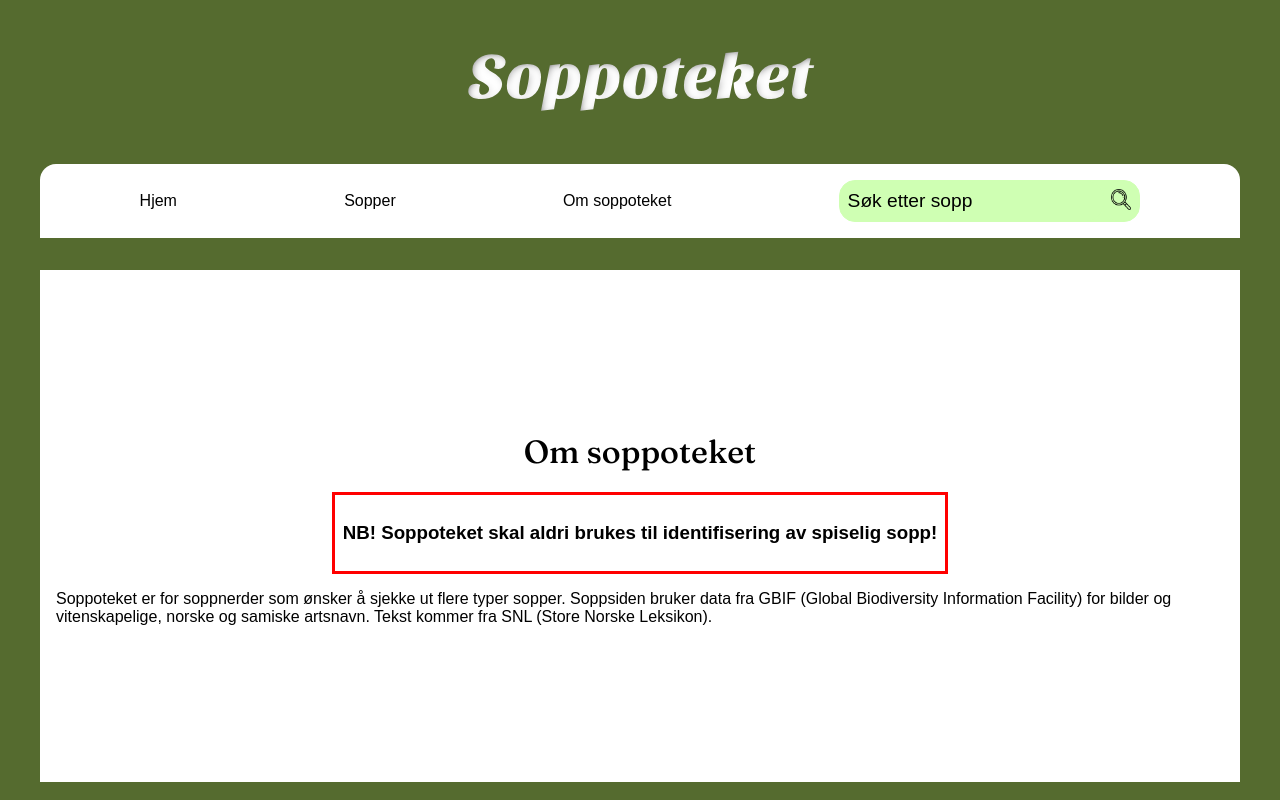
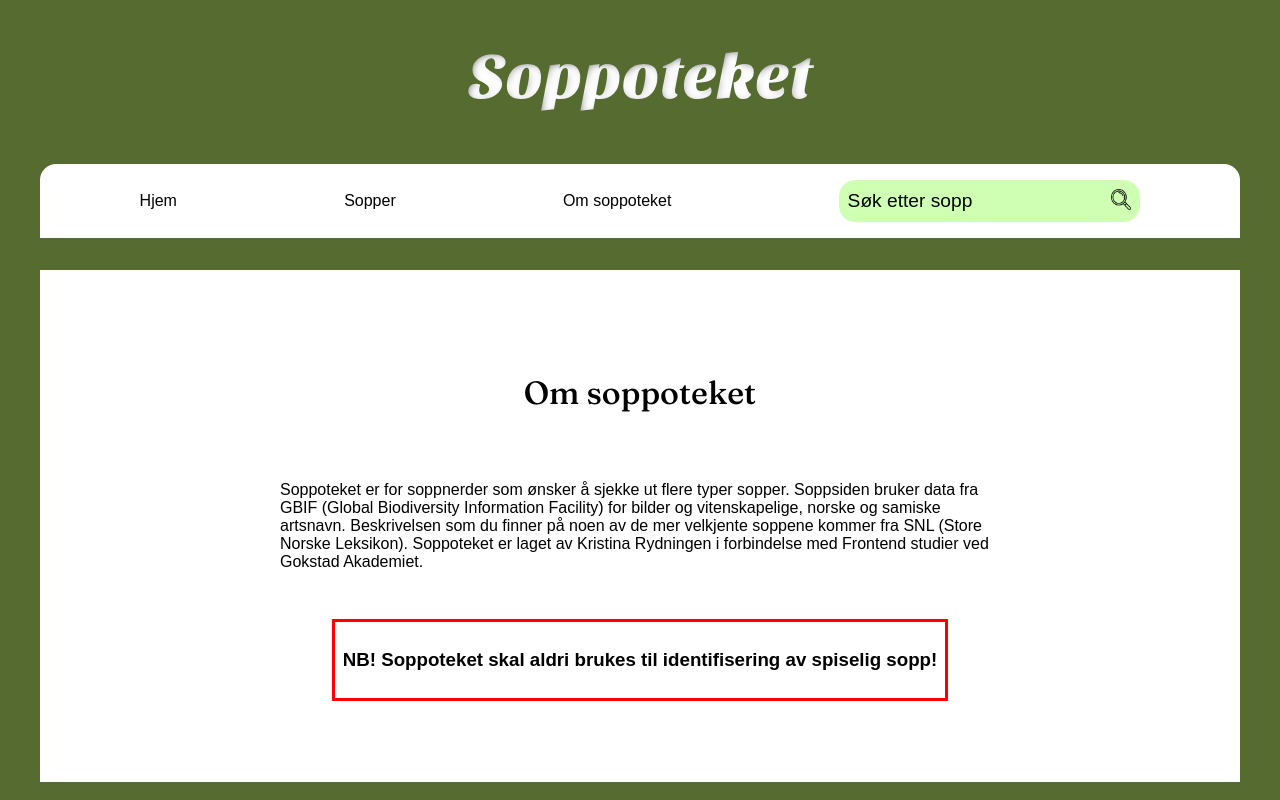
Before and after one commit to KristinaRydningen/Delinnlevering2, a Next.js app: page /about in a window 1280 px wide. Shown: the top 800 px of the page. Built offline with nearby package versions, Linux system fonts and the light colour scheme.

Commit message:
Readme og tekster på om soppoteket og hjem

```diff
--- a/app/about/about.module.css
+++ b/app/about/about.module.css
@@ -0,0 +1,4 @@
+.aboutTxt {
+  max-width: 45rem;
+  padding-block: 2rem;
+}
--- a/app/about/page.tsx
+++ b/app/about/page.tsx
@@ -1,16 +1,22 @@
 import Warning from "@/components/Warning/Warning";
+import styles from "./about.module.css";
 
 export default function aboutPage() {
   return (
     <>
       <h1>Om soppoteket</h1>
+      <span className={styles.aboutTxt}>
+        <p>
+          Soppoteket er for soppnerder som ønsker å sjekke ut flere typer
+          sopper. Soppsiden bruker data fra GBIF (Global Biodiversity
+          Information Facility) for bilder og vitenskapelige, norske og samiske
+          artsnavn. Beskrivelsen som du finner på noen av de mer velkjente
+          soppene kommer fra SNL (Store Norske Leksikon). Soppoteket er laget av
+          Kristina Rydningen i forbindelse med Frontend studier ved Gokstad
+          Akademiet.
+        </p>
+      </span>
       <Warning />
-      <p>
-        Soppoteket er for soppnerder som ønsker å sjekke ut flere typer sopper.
-        Soppsiden bruker data fra GBIF (Global Biodiversity Information
-        Facility) for bilder og vitenskapelige, norske og samiske artsnavn.
-        Tekst kommer fra SNL (Store Norske Leksikon).
-      </p>
     </>
   );
 }
--- a/app/globals.css
+++ b/app/globals.css
@@ -41,8 +41,9 @@
 
 main {
   padding: 1rem;
+  margin-block: 1rem;
+  display: flex;
   flex: 1;
-  display: flex;
   flex-direction: column;
   align-items: center;
   justify-content: center;
@@ -66,6 +67,11 @@
   padding-bottom: 2rem;
 }
 
+.welcomeTxt {
+  max-width: 45rem;
+  margin-block: 1rem;
+}
+
 @media (max-width: 600px) {
   body {
     margin: 1rem;
```
Also changed, not shown: app/page.tsx (+14 -2 lines), 1 other file (tests, documents, lock files or other folders).
